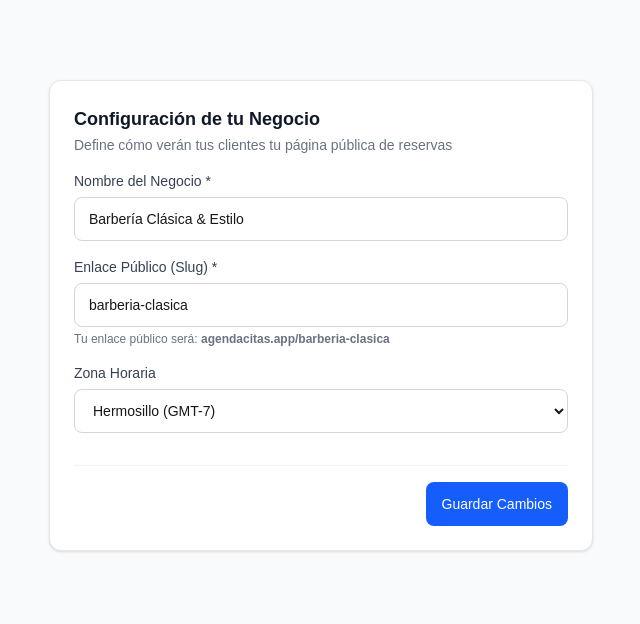
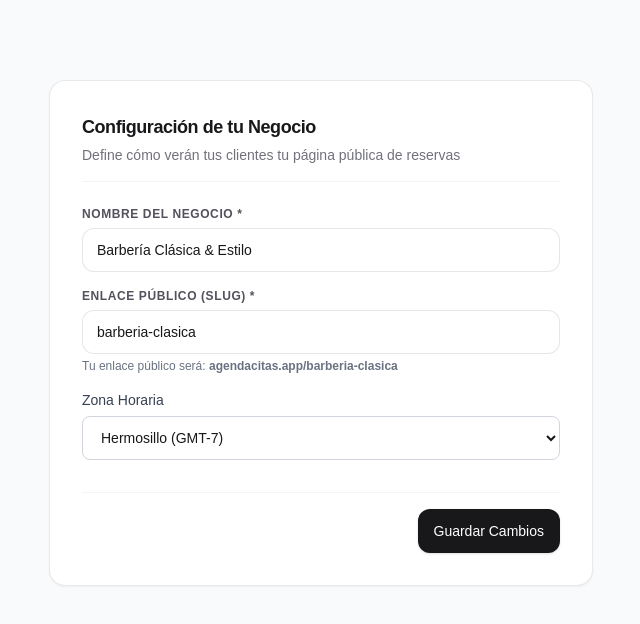
Before and after one commit to Eduardomr1/agendacitas, a Next.js app: page /admin/negocio in a window 1280 px wide. Shown: the top 624 px of the page, without its empty margins (319-959 px from the left). Built offline with nearby package versions, Linux system fonts and the light colour scheme.

Commit message:
feat(ui): integrar lucide-react y modernizar tokens del design system

```diff
--- a/package.json
+++ b/package.json
@@ -12,6 +12,7 @@
   "dependencies": {
     "@supabase/supabase-js": "^2.117.2",
     "drizzle-orm": "^0.45.3",
+    "lucide-react": "^1.52.0",
     "next": "16.4.0",
     "postgres": "^3.4.9",
     "react": "19.3.0",
--- /dev/null
+++ b/src/shared/ui/ACBadge.tsx
@@ -0,0 +1,40 @@
+import React from "react";
+
+export type VarianteBadge = "exito" | "advertencia" | "peligro" | "neutral" | "primario";
+
+interface ACBadgeProps {
+  children: React.ReactNode;
+  variante?: VarianteBadge;
+  className?: string;
+  icono?: React.ReactNode;
+}
+
+export const ACBadge: React.FC<ACBadgeProps> = ({
+  children,
+  variante = "neutral",
+  className = "",
+  icono,
+}) => {
+  const base =
+    "inline-flex items-center gap-1.5 px-2.5 py-1 rounded-full text-xs font-semibold tracking-wide transition-colors";
+
+  const variantes: Record<VarianteBadge, string> = {
+    exito:
+      "bg-emerald-50 text-emerald-700 ring-1 ring-inset ring-emerald-600/20",
+    advertencia:
+      "bg-amber-50 text-amber-700 ring-1 ring-inset ring-amber-600/20",
+    peligro:
+      "bg-rose-50 text-rose-700 ring-1 ring-inset ring-rose-600/20",
+    neutral:
+      "bg-zinc-100 text-zinc-700 ring-1 ring-inset ring-zinc-500/10",
+    primario:
+      "bg-blue-50 text-blue-700 ring-1 ring-inset ring-blue-600/20",
+  };
+
+  return (
+    <span className={`${base} ${variantes[variante]} ${className}`}>
+      {icono && <span className="w-3.5 h-3.5 flex items-center justify-center">{icono}</span>}
+      {children}
+    </span>
+  );
+};
--- a/src/shared/ui/ACButton.tsx
+++ b/src/shared/ui/ACButton.tsx
@@ -1,8 +1,11 @@
 import React from "react";
 
+export type VarianteBoton = "primario" | "secundario" | "peligro" | "contorno" | "fantasma";
+
 interface ACButtonProps extends React.ButtonHTMLAttributes<HTMLButtonElement> {
-  variante?: "primario" | "secundario" | "peligro" | "contorno";
+  variante?: VarianteBoton;
   cargando?: boolean;
+  icono?: React.ReactNode;
 }
 
 export const ACButton: React.FC<ACButtonProps> = ({
@@ -10,18 +13,24 @@ export const ACButton: React.FC<ACButtonProps> = ({
   variante = "primario",
   cargando = false,
   disabled,
+  icono,
   className = "",
   ...props
 }) => {
   const base =
-    "inline-flex items-center justify-center font-medium rounded-lg transition-colors focus:outline-none focus:ring-2 focus:ring-offset-2 min-h-[44px] px-4 py-2 text-sm disabled:opacity-50 disabled:cursor-not-allowed";
+    "inline-flex items-center justify-center gap-2 font-medium rounded-xl transition-all duration-150 focus:outline-none focus:ring-2 focus:ring-offset-2 min-h-[44px] px-4 py-2.5 text-sm disabled:opacity-50 disabled:cursor-not-allowed cursor-pointer active:scale-[0.98]";
 
-  const variantes = {
-    primario: "bg-blue-600 text-white hover:bg-blue-700 focus:ring-blue-500",
-    secundario: "bg-gray-800 text-white hover:bg-gray-900 focus:ring-gray-700",
-    peligro: "bg-red-600 text-white hover:bg-red-700 focus:ring-red-500",
+  const variantes: Record<VarianteBoton, string> = {
+    primario:
+      "bg-zinc-900 text-white shadow-sm hover:bg-zinc-800 focus:ring-zinc-900",
+    secundario:
+      "bg-zinc-100 text-zinc-900 hover:bg-zinc-200 focus:ring-zinc-400",
+    peligro:
+      "bg-rose-600 text-white shadow-sm hover:bg-rose-700 focus:ring-rose-500",
     contorno:
-      "border border-gray-300 bg-white text-gray-700 hover:bg-gray-50 focus:ring-blue-500",
+      "border border-zinc-200 bg-white text-zinc-700 shadow-xs hover:bg-zinc-50 hover:text-zinc-900 focus:ring-zinc-400",
+    fantasma:
+      "bg-transparent text-zinc-600 hover:bg-zinc-100 hover:text-zinc-900 focus:ring-zinc-300",
   };
 
   return (
@@ -54,7 +63,10 @@ export const ACButton: React.FC<ACButtonProps> = ({
           <span>Cargando...</span>
         </span>
       ) : (
-        children
+        <>
+          {icono && <span className="w-4 h-4 flex items-center justify-center">{icono}</span>}
+          {children}
+        </>
       )}
     </button>
   );
--- a/src/shared/ui/ACCard.tsx
+++ b/src/shared/ui/ACCard.tsx
@@ -5,6 +5,7 @@ interface ACCardProps {
   titulo?: string;
   subtitulo?: string;
   className?: string;
+  accionEncabezado?: React.ReactNode;
 }
 
 export const ACCard: React.FC<ACCardProps> = ({
@@ -12,19 +13,25 @@ export const ACCard: React.FC<ACCardProps> = ({
   titulo,
   subtitulo,
   className = "",
+  accionEncabezado,
 }) => {
   return (
     <div
-      className={`bg-white rounded-xl border border-gray-200 shadow-sm overflow-hidden p-6 ${className}`}
+      className={`bg-white rounded-2xl border border-zinc-200/80 shadow-xs p-6 md:p-8 transition-all duration-150 ${className}`}
     >
-      {(titulo || subtitulo) && (
-        <div className="mb-4">
-          {titulo && (
-            <h3 className="text-lg font-semibold text-gray-900">{titulo}</h3>
-          )}
-          {subtitulo && (
-            <p className="text-sm text-gray-500 mt-0.5">{subtitulo}</p>
-          )}
+      {(titulo || subtitulo || accionEncabezado) && (
+        <div className="flex items-start justify-between gap-4 mb-6 pb-4 border-b border-zinc-100">
+          <div>
+            {titulo && (
+              <h3 className="text-lg font-semibold tracking-tight text-zinc-900">
+                {titulo}
+              </h3>
+            )}
+            {subtitulo && (
+              <p className="text-sm text-zinc-500 mt-1">{subtitulo}</p>
+            )}
+          </div>
+          {accionEncabezado && <div>{accionEncabezado}</div>}
         </div>
       )}
       {children}
--- a/src/shared/ui/ACInput.tsx
+++ b/src/shared/ui/ACInput.tsx
@@ -3,11 +3,13 @@ import React from "react";
 interface ACInputProps extends React.InputHTMLAttributes<HTMLInputElement> {
   etiqueta?: string;
   error?: string;
+  icono?: React.ReactNode;
 }
 
 export const ACInput: React.FC<ACInputProps> = ({
   etiqueta,
   error,
+  icono,
   id,
   className = "",
   ...props
@@ -19,21 +21,30 @@ export const ACInput: React.FC<ACInputProps> = ({
       {etiqueta && (
         <label
           htmlFor={inputId}
-          className="text-sm font-medium text-gray-700 select-none"
+          className="text-xs font-semibold uppercase tracking-wider text-zinc-600 select-none"
         >
           {etiqueta}
         </label>
       )}
+      <div className="relative flex items-center">
+        {icono && (
+          <span className="absolute left-3.5 text-zinc-400 pointer-events-none w-4 h-4 flex items-center justify-center">
+            {icono}
+          </span>
+        )}
         <input
           id={inputId}
-        className={`w-full min-h-[44px] px-3.5 py-2 rounded-lg border text-sm transition-colors focus:outline-none focus:ring-2 ${
+          className={`w-full min-h-[44px] ${
+            icono ? "pl-10" : "px-3.5"
+          } pr-3.5 py-2.5 rounded-xl border text-sm transition-all duration-150 focus:outline-none focus:ring-2 placeholder:text-zinc-400 ${
             error
-            ? "border-red-500 focus:ring-red-400 focus:border-red-500"
-            : "border-gray-300 focus:ring-blue-500 focus:border-blue-500"
+              ? "border-rose-400 focus:ring-rose-200 focus:border-rose-500 bg-rose-50/20"
+              : "border-zinc-200/90 hover:border-zinc-300 focus:ring-zinc-900/10 focus:border-zinc-900 bg-white"
           } ${className}`}
           {...props}
         />
-      {error && <span className="text-xs text-red-600 font-medium">{error}</span>}
+      </div>
+      {error && <span className="text-xs text-rose-600 font-medium mt-0.5">{error}</span>}
     </div>
   );
 };
--- a/src/shared/ui/index.ts
+++ b/src/shared/ui/index.ts
@@ -1,3 +1,4 @@
 export * from "./ACButton";
 export * from "./ACInput";
 export * from "./ACCard";
+export * from "./ACBadge";
```
Also changed, not shown: 1 other file (tests, documents, lock files or other folders). Lines whose indentation alone changed are shown as unchanged.
